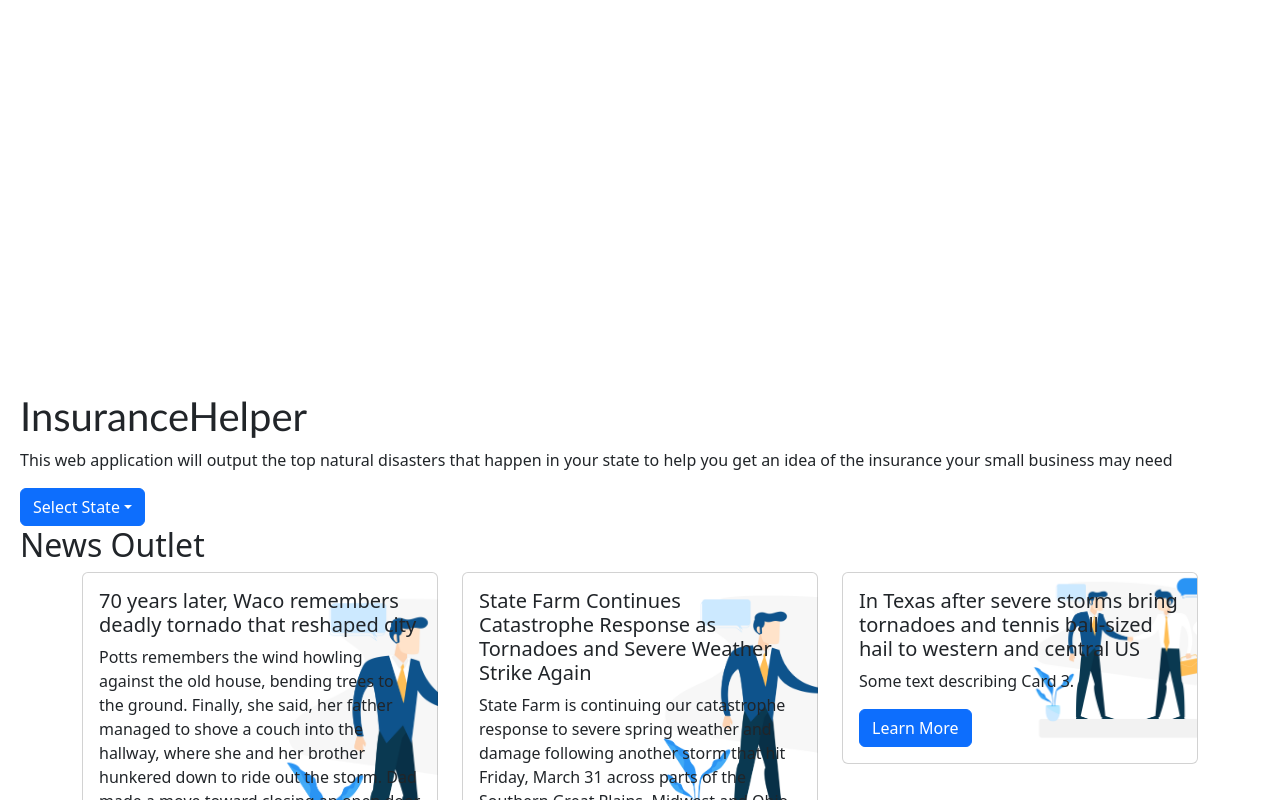
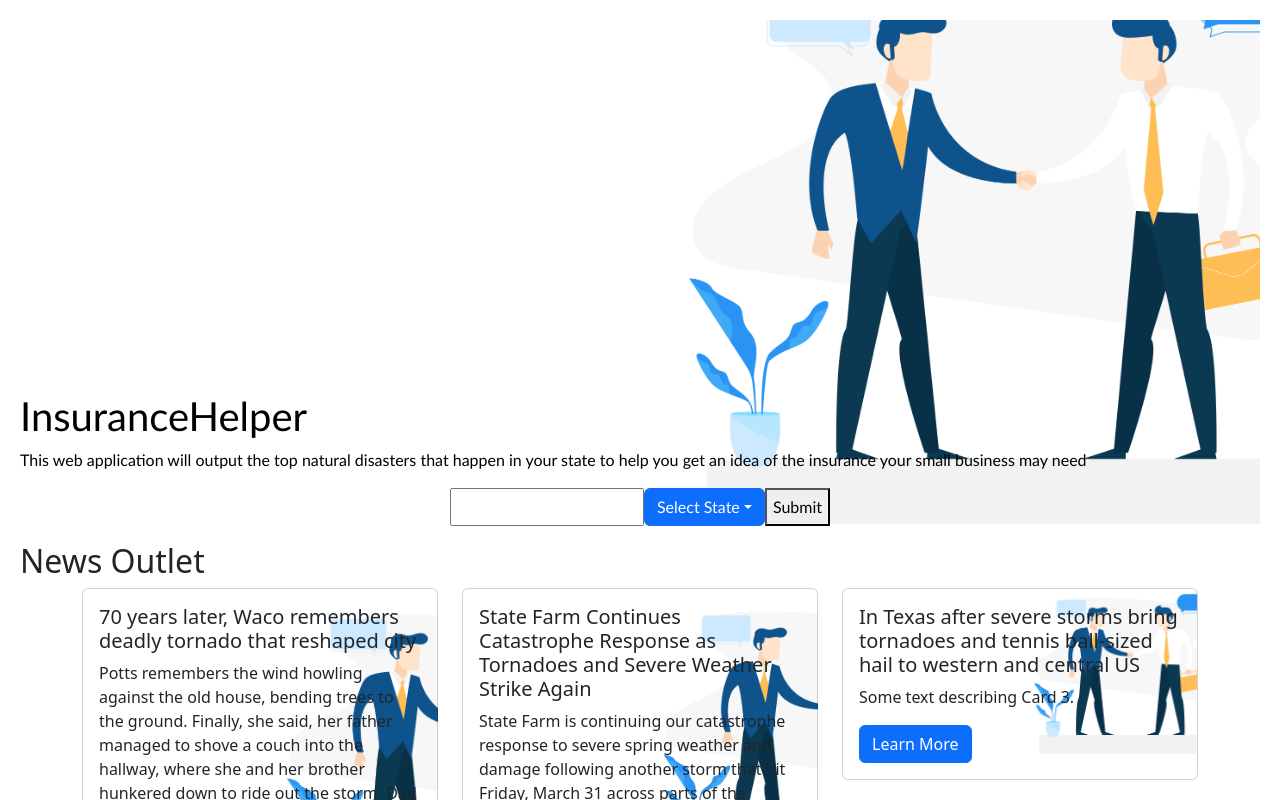
Before and after one commit to zubsyeda/HackUTD, a React (Create React App) app in the folder react-app-utd/: page / in a window 1280 px wide. Shown: the top 800 px of the page. Built offline with nearby package versions, Linux system fonts and the light colour scheme.

Commit message:
basic functionality of form submit

```diff
--- a/react-app-utd/src/App.js
+++ b/react-app-utd/src/App.js
@@ -46,17 +46,19 @@ function CardContainer() {
 
 
 function App() {
-    const [ selectedState, setSelectedState] = React.useState('')
+    const [business, setBusiness] = useState('')
+    const [currentState, setCurrentState] = useState('')
 
     return (
       <div className="App">
-        <MainComponent setSelectedState={setSelectedState}/>
+        <MainComponent setBusiness={setBusiness} setState={setCurrentState}/>
 
 
         <div className="secondcomponent">
-          {selectedState && (
-                  <ChartComponent selectedState={selectedState}/>
-              )}
+          {currentState && (
+                <ChartComponent currentState={currentState}/>
+
+            )}
           <h2>News Outlet</h2>
           <CardContainer/>
           <h2>Customer Response Analysis</h2>
--- a/react-app-utd/src/components/BasicButtonComponent.jsx
+++ b/react-app-utd/src/components/BasicButtonComponent.jsx
@@ -21,6 +21,7 @@ export const BasicButtonComponent= ({ setSelectedState }) => {
             id="state-dropdown"
             title="Select State"
             onSelect={handleSelect}
+            style={{ background: 'transparent' }}
             >
             <Dropdown.Menu style={{ maxHeight: '200px', overflowY: 'auto' }}>
                 {visibleStates.map((state) => (
--- a/react-app-utd/src/components/ChartComponent.jsx
+++ b/react-app-utd/src/components/ChartComponent.jsx
@@ -2,9 +2,9 @@ import React, { useRef } from 'react';
 import Papa from 'papaparse';
 import Chart from 'chart.js/auto'
 
-export const ChartComponent = ({ selectedState }) => {
+export const ChartComponent = ({ currentState }) => {
     // const [chartData, setChartData] = useState(null);
-    // const [selectedState, setSelectedState] = useState('AK')
+    // const [currentState, setcurrentState] = useState('AK')
 
     const chartRef = useRef(null);
 
@@ -38,23 +38,23 @@ export const ChartComponent = ({ selectedState }) => {
                 percentage: parseFloat(entry.percentage),
             });
         });
+        // console.log(groupedData)
         return groupedData
     }
 
     function preprocessData(data){
         const groupedData = groupDataByState(data);
-        const selectedStateData = groupedData[selectedState];
-        // setChartData(selectedStateData);
-        console.log(selectedStateData);
-        const labels = selectedStateData.map((incident) => incident.incident_type);
-        const percentages = selectedStateData.map((incident) => incident.percentage);
-        console.log(labels)
-        console.log(percentages)
+
+        const currentStateData = groupedData[currentState];
+
+        const labels = currentStateData.map((incident) => incident.incident_type);
+        const percentages = currentStateData.map((incident) => incident.percentage);
+
 
         const chartData = {
             labels: labels,
             datasets: [{
-                label: `Incident Rates for ${selectedState}`,
+                label: `Incident Rates for ${currentState}`,
                 data: percentages,
                 backgroundColor: 'rgba(75, 192, 192, 0.2)',
                 borderColor: 'rgba(75, 192, 192, 1)',
@@ -87,7 +87,7 @@ export const ChartComponent = ({ selectedState }) => {
 
     React.useEffect(() => {
         fetchData()
-    }, [selectedState])
+    }, [currentState])
 
     return (
         <div>
--- a/react-app-utd/src/components/MainComponent.jsx
+++ b/react-app-utd/src/components/MainComponent.jsx
@@ -1,16 +1,37 @@
-import React from 'react'
+import React, { useState } from 'react'
 import { BasicButtonComponent } from './BasicButtonComponent'
 
-export const MainComponent = ({setSelectedState}) => {
+export const MainComponent = ({ setBusiness, setState}) => {
+    const [ inputState, setInputState] = useState('');
+    const [ selectedState, setSelectedState] = React.useState('')
+
+    const handleInputChange = (e) => {
+        setInputState(e.target.value)
+    }
+
+
+    const handleSubmit = (e) => {
+        e.preventDefault();
+        setBusiness(inputState);
+        setState(selectedState);
+    }
+
     return (
-    <div>
+        <div className="maincomponent">
             <div>
                 <h1>InsuranceHelper</h1>
                 <p>This web application will output the top natural disasters that happen in your state to help you get an idea of the insurance your small business may need</p>
             </div>
+            <div style={{ display: 'flex', flexDirection: 'column', alignItems: 'center'}}>
                 <div>
+                    <form onSubmit={handleSubmit} style={{ display: 'flex', flexDirection: 'row'}}>
+                        <input onChange={handleInputChange}/>
                         <BasicButtonComponent setSelectedState={setSelectedState}/>
+                        <button type="submit">Submit</button>
+                    </form>
                 </div>
+            </div>
+
         </div>
     )
 }
```
Also changed, not shown: react-app-utd/src/components/NewsContainerComponent.jsx (added, +8 -0 lines). Lines whose indentation alone changed are shown as unchanged.
